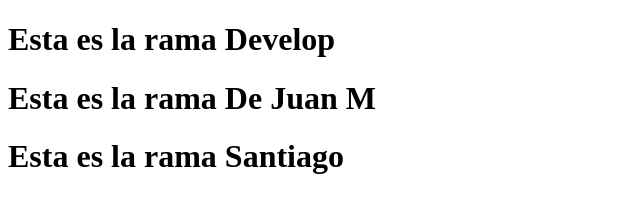
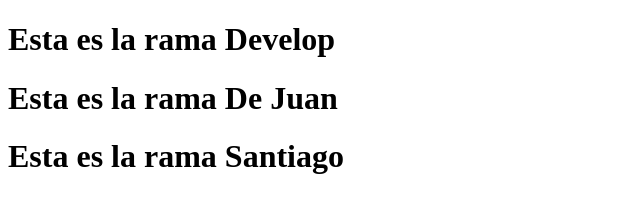
Before and after one commit to juanMGF16/prueba-2.0, a plain HTML site: page prueba/index.html in a window 1280 px wide. Shown: the full height of the page, 0-640 px from the left. Drawn offline with Linux system fonts and the light colour scheme.

Commit message:
cambio-juanManuel

```diff
--- a/prueba/index.html
+++ b/prueba/index.html
@@ -7,7 +7,7 @@
 </head>
 <body>
     <h1>Esta es la rama Develop</h1>
-    <h1>Esta es la rama De Juan M</h1>
+    <h1>Esta es la rama De Juan</h1>
     <h1>Esta es la rama Santiago</h1>
 </body>
 </html>
```
